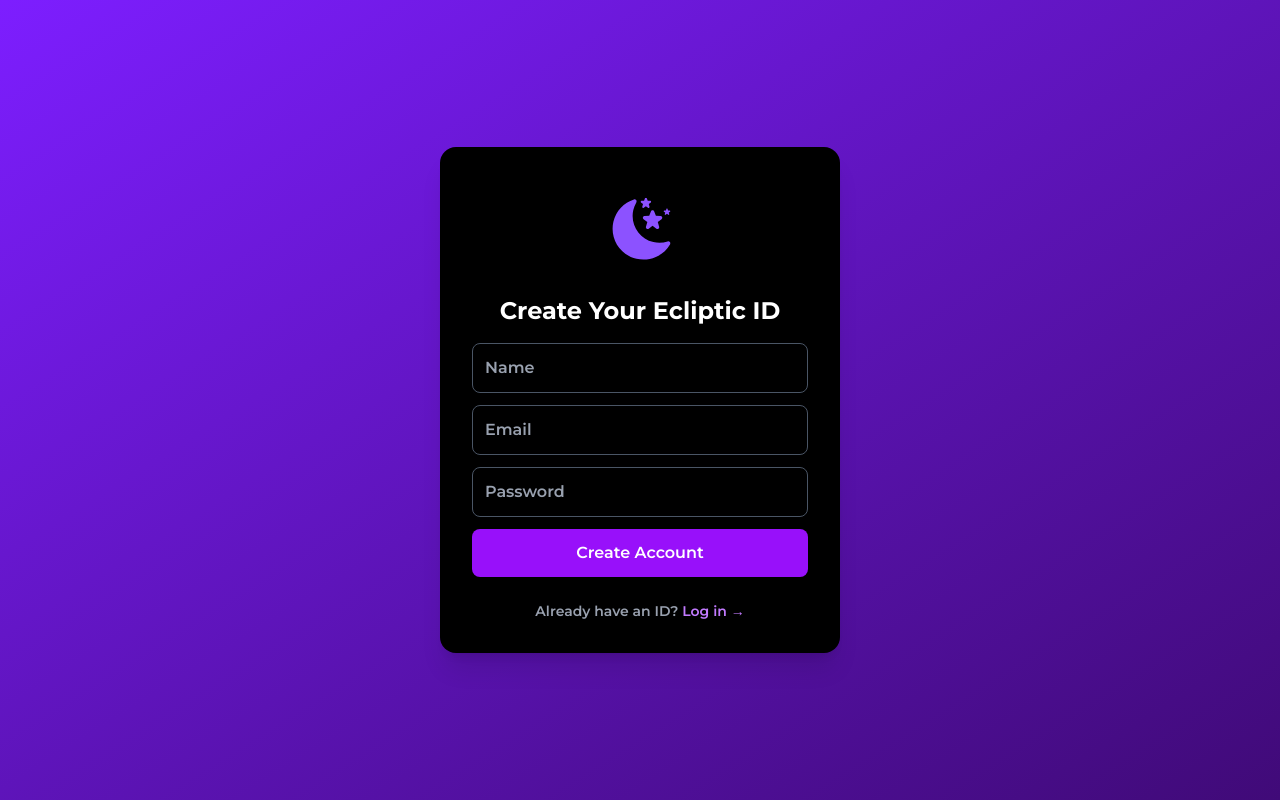
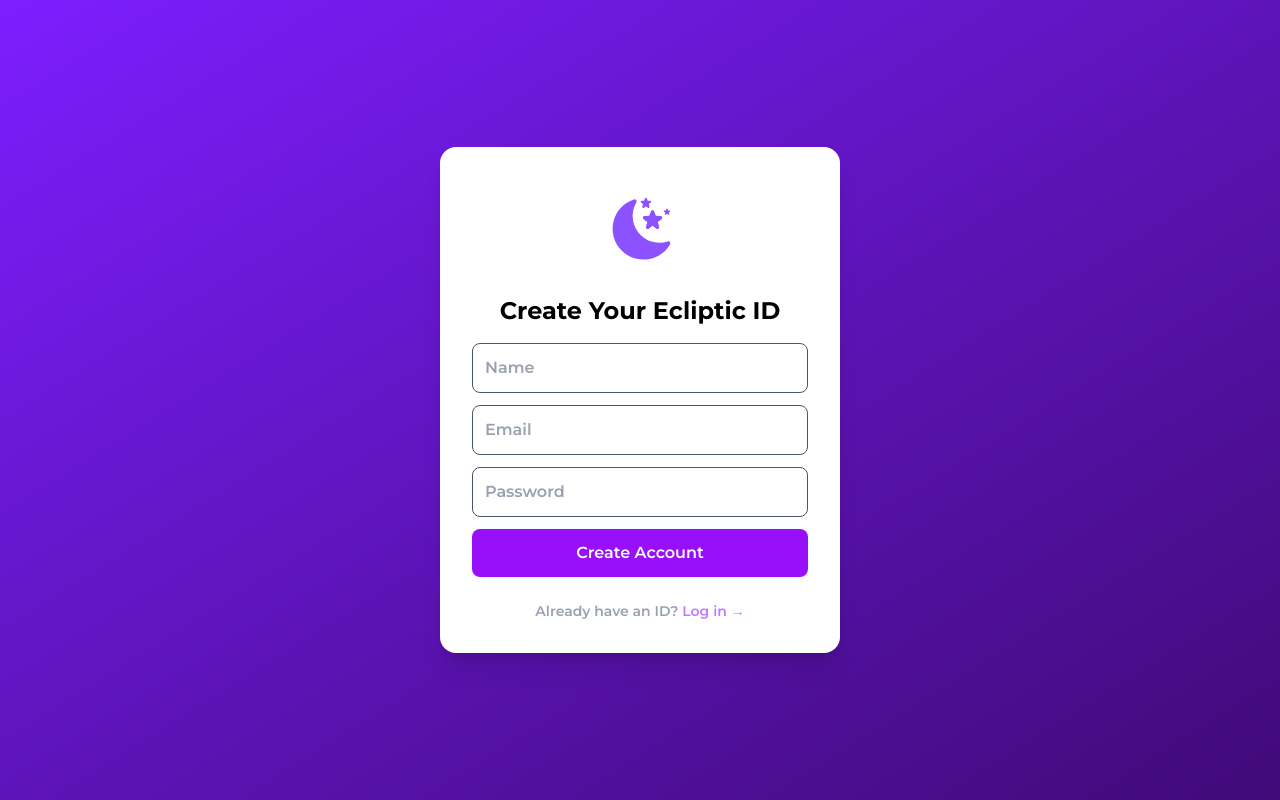
Before and after one commit to MrWxlfz/ecliptic-portal, a Next.js app: page /signup in a window 1280 px wide. Built offline with nearby package versions, Linux system fonts and the light colour scheme.

Commit message:
Fixed darkMode bug & improved UI

```diff
--- a/package.json
+++ b/package.json
@@ -4,7 +4,7 @@
   "private": true,
   "scripts": {
     "dev": "next dev --turbopack",
-    "build": "next build || true",
+    "build": "next build",
     "start": "next start",
     "lint": "next lint"
   },
--- a/src/app/api/signup/route.ts
+++ b/src/app/api/signup/route.ts
@@ -36,6 +36,7 @@ export async function POST(req: Request) {
     return NextResponse.json({ message: "Your Ecliptic ID has been created.", user: newUser }, { status: 201 });
 
   } catch (error) {
-    return NextResponse.json({ error: "Internal Server Error, check our status page." }, { status: 500 });
+      console.error("Signup Error:", error); // Log the error to prevent ESLint warning
+      return NextResponse.json({ error: "Internal Server Error, check our status page." }, { status: 500 });
   }
 }
--- a/src/app/login/page.tsx
+++ b/src/app/login/page.tsx
@@ -11,8 +11,8 @@ export default function LoginPage() {
   const [email, setEmail] = useState("");
   const [password, setPassword] = useState("");
   const [error, setError] = useState("");
+  const [darkMode, setDarkMode] = useState(false);
   const router = useRouter();
-  const [darkMode, setDarkMode] = useState(false);
 
   useEffect(() => {
     setDarkMode(window.matchMedia("(prefers-color-scheme: dark)").matches);
@@ -33,10 +33,14 @@ export default function LoginPage() {
   };
 
   return (
-    <div className="relative flex flex-col items-center justify-center min-h-screen w-full overflow-hidden">
+    <div className={`relative flex flex-col items-center justify-center min-h-screen w-full overflow-hidden ${
+      darkMode ? "bg-black text-white" : "bg-white text-black"
+    }`}>
       {/* Updated Gradient - Ecliptic Purple */}
       <motion.div
-        className="absolute inset-0 bg-gradient-to-br from-[#7D1EFF] via-[#400A78] to-black opacity-90 animate-liquid"
+        className={`absolute inset-0 bg-gradient-to-br from-[#7D1EFF] via-[#400A78] to-black opacity-90 animate-liquid ${
+          darkMode ? "opacity-100" : "opacity-80"
+        }`}
         initial={{ opacity: 0 }}
         animate={{ opacity: 1 }}
         transition={{ duration: 2 }}
@@ -44,7 +48,9 @@ export default function LoginPage() {
 
       {/* Login Box */}
       <motion.div
-        className="relative z-10 w-[90%] sm:w-[400px] p-8 rounded-2xl shadow-xl bg-black text-white"
+        className={`relative z-10 w-[90%] sm:w-[400px] p-8 rounded-2xl shadow-xl ${
+          darkMode ? "bg-black text-white" : "bg-white text-black"
+        }`}
         initial={{ scale: 0.9, opacity: 0 }}
         animate={{ scale: 1, opacity: 1 }}
         transition={{ duration: 0.8, ease: "easeOut" }}
--- a/src/app/signup/page.tsx
+++ b/src/app/signup/page.tsx
@@ -11,8 +11,8 @@ export default function SignupPage() {
   const [email, setEmail] = useState("");
   const [password, setPassword] = useState("");
   const [message, setMessage] = useState("");
+  const [darkMode, setDarkMode] = useState(false);
   const router = useRouter();
-  const [darkMode, setDarkMode] = useState(false);
 
   useEffect(() => {
     setDarkMode(window.matchMedia("(prefers-color-scheme: dark)").matches);
@@ -35,10 +35,14 @@ export default function SignupPage() {
   };
 
   return (
-    <div className="relative flex flex-col items-center justify-center min-h-screen w-full overflow-hidden">
+    <div className={`relative flex flex-col items-center justify-center min-h-screen w-full overflow-hidden ${
+      darkMode ? "bg-black text-white" : "bg-white text-black"
+    }`}>
       {/* Updated Gradient - Ecliptic Purple */}
       <motion.div
-        className="absolute inset-0 bg-gradient-to-br from-[#7D1EFF] via-[#400A78] to-black opacity-90 animate-liquid"
+        className={`absolute inset-0 bg-gradient-to-br from-[#7D1EFF] via-[#400A78] to-black opacity-90 animate-liquid ${
+          darkMode ? "opacity-100" : "opacity-80"
+        }`}
         initial={{ opacity: 0 }}
         animate={{ opacity: 1 }}
         transition={{ duration: 2 }}
@@ -46,7 +50,9 @@ export default function SignupPage() {
 
       {/* Signup Box */}
       <motion.div
-        className="relative z-10 w-[90%] sm:w-[400px] p-8 rounded-2xl shadow-xl bg-black text-white"
+        className={`relative z-10 w-[90%] sm:w-[400px] p-8 rounded-2xl shadow-xl ${
+          darkMode ? "bg-black text-white" : "bg-white text-black"
+        }`}
         initial={{ scale: 0.9, opacity: 0 }}
         animate={{ scale: 1, opacity: 1 }}
         transition={{ duration: 0.8, ease: "easeOut" }}
```
